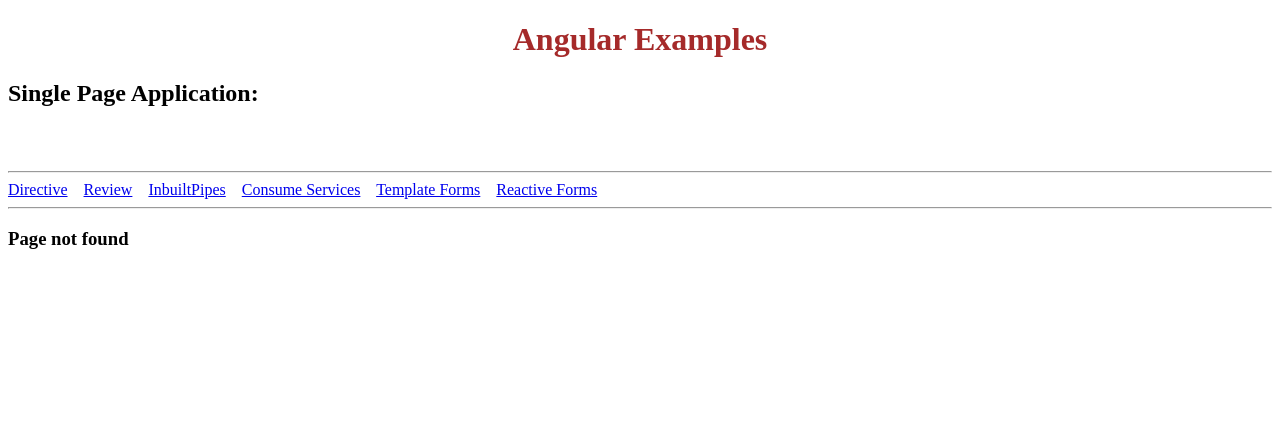
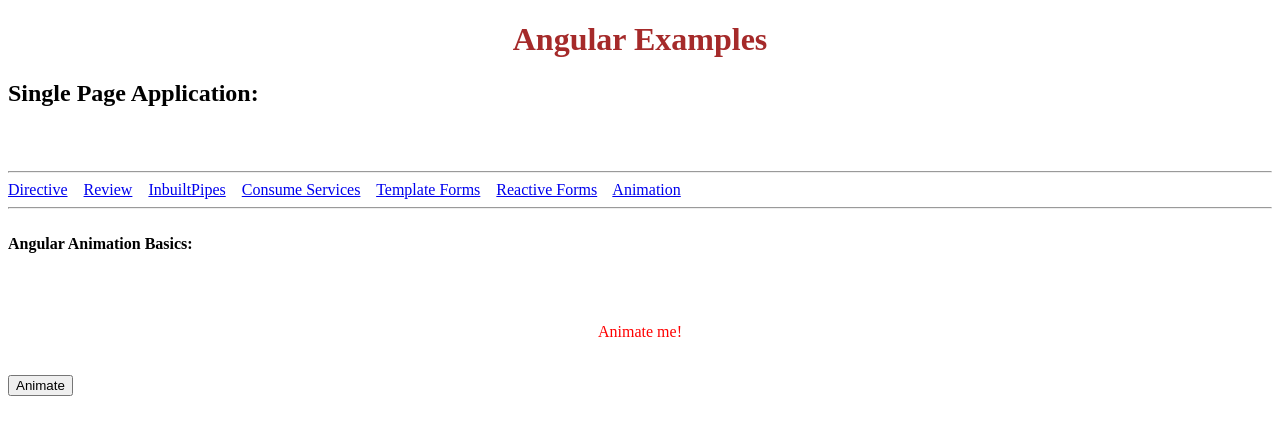
Before and after one commit to dinz19/angular7-8, an Angular app: page /animate in a window 1280 px wide. Before the commit this address had no page. Shown: the top 434 px of the page. Built offline with nearby package versions, Linux system fonts and the light colour scheme.

Commit message:
animations

```diff
--- /dev/null
+++ b/src/app/animate/animation/animation.component.html
@@ -0,0 +1,10 @@
+<div>
+  <br>
+  <b>Angular Animation Basics:</b><br><br><br><br>
+
+  <p style="text-align:center" [@animateParagraph]="myState">
+    Animate me!
+  </p>
+  <br>
+  <button (click)="animateText()">Animate</button>
+</div>
--- /dev/null
+++ b/src/app/animate/animation/animation.component.ts
@@ -0,0 +1,33 @@
+import { Component, OnInit } from '@angular/core';
+import { trigger, state, style, transition, animate } from '@angular/animations';
+@Component({
+  selector: 'cts-animation',
+  templateUrl: './animation.component.html',
+  styleUrls: ['./animation.component.css'],
+  animations : [
+    trigger(
+      "animateParagraph",
+       [
+        state("one", style({color:'red', transform : 'scale(1)'})),
+        state("two", style({color:'green', transform : 'scale(2)'})),
+        transition("one <-> two", animate("2000ms ease-in"))
+      ]
+    )
+  ]
+})
+export class AnimationComponent implements OnInit {
+
+  myState= "one"
+
+  animateText = function(){
+    this.myState = this.myState === "two" ? "one" : "two"
+
+
+  }
+
+  constructor() { }
+
+  ngOnInit() {
+  }
+
+}
--- a/src/app/app.component.html
+++ b/src/app/app.component.html
@@ -13,6 +13,7 @@
   <a routerLink="consume">Consume Services</a>  &nbsp;&nbsp;
   <a routerLink="template">Template Forms</a>  &nbsp;&nbsp;
   <a routerLink="reactive">Reactive Forms</a>  &nbsp;&nbsp;
+  <a routerLink="animate">Animation</a>  &nbsp;&nbsp;
 
   <br>
   <hr>
```
Also changed, not shown: src/app/app.module.ts (+9 -1 lines), src/app/animate/animation/animation.component.css (added), 1 other file (tests, documents, lock files or other folders).
